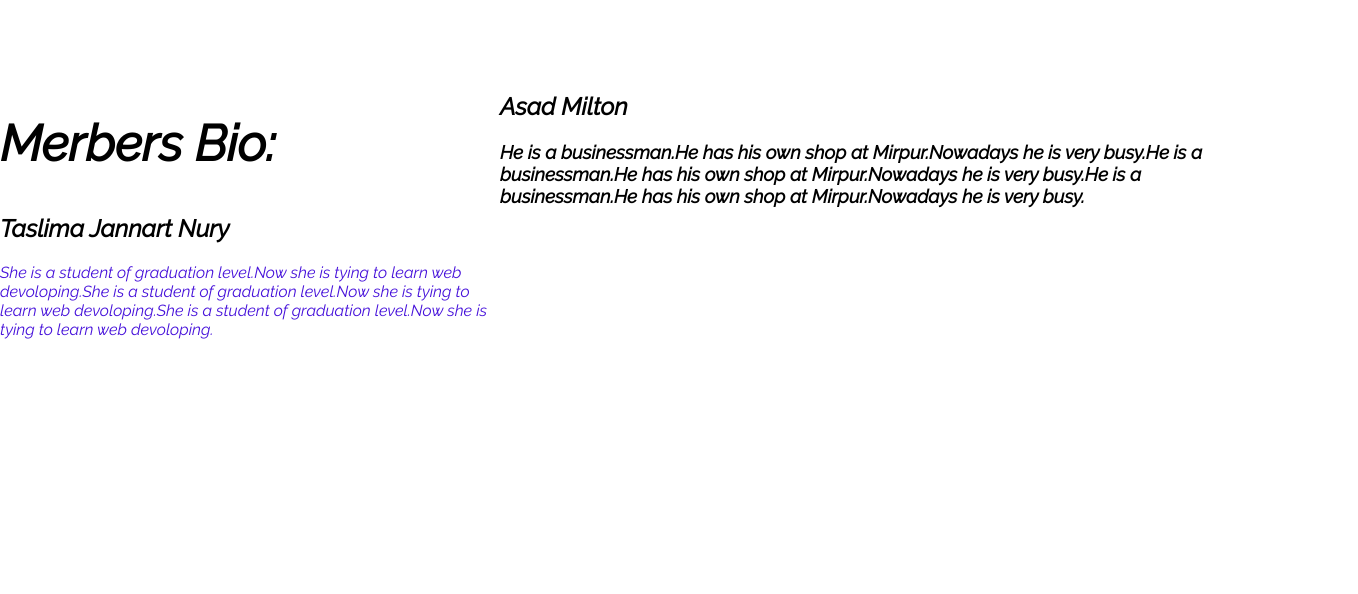
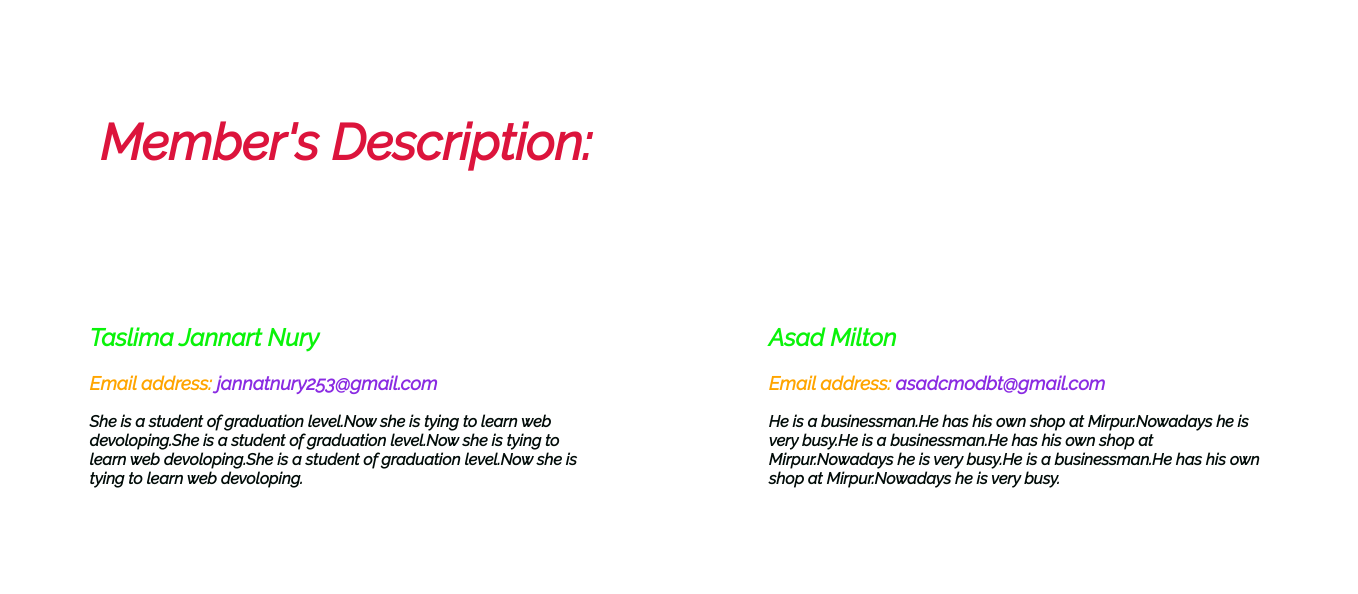
Before and after one commit to jannatnury/developer-portfolio, a plain HTML site: page index.html in a window 1280 px wide. Shown: the part 1809-2403 px from the top of the page, 1358 px wide, since content can reach past the window. Before the commit the page ends 2164 px from the top, so only its background shows below. Drawn offline with Linux system fonts and the light colour scheme.

Commit message:
third part added

```diff
--- a/index.html
+++ b/index.html
@@ -11,7 +11,7 @@
     <link rel="stylesheet" href="style.css">
 </head>
 <body>
-    <section class="top-banner">
+    <section class="top-banner flexiable-container">
         <div class="hw"><h1 class="wc">Welcome To</h1>
         <h1><span class="nw">Nury's First</span> Website</h1>
         <h3>Little <span class="lazy">LaZy</span> but loves my family much </h3>
@@ -23,9 +23,9 @@
 
         <div class="hw"><img src="nury.png" alt=""></div>
     </section>
-    <section class="my-family">
+    <section class="my-family flexiable-container">
         <div class="hw">
-           <img src="images/jhankar2.png" alt="">
+           <img src="images/fam.png" alt="">
         </div>
         <div class="hw">
             <h1>My Family</h2>
@@ -34,19 +34,22 @@
             <a class="link-button" target="_blank" href="https://www.linkedin.com/in/asad-milton-4006612b/">Contact My Husband </a>
         </div>
     </section>
-    <section>
-        <div>
-            <h1>Merbers Bio:</h1>
-            <h2>Taslima Jannart Nury</h2>
-            <p>She is a student of graduation level.Now she is tying to learn web devoloping.She is a student of graduation level.Now she is tying to learn web devoloping.She is a student of graduation level.Now she is tying to learn web devoloping. </p>
+    <section class="esperience area">
+        <h1 class="member-des">Member's Description:</h1>
+        <div class="flexiable-container">
+
+        <div class="hw">
+            <h2 class="name">Taslima Jannart Nury</h2>
+            <h3 class="orange">Email address: <span class="email">jannatnury253@gmail.com</span> </h3>
+            <p class="text">She is a student of graduation level.Now she is tying to learn web devoloping.She is a student of graduation level.Now she is tying to learn web devoloping.She is a student of graduation level.Now she is tying to learn web devoloping. </p>
         </div>
-        <div>
-            <h2>Asad Milton</h2>
-            <h3>He is a businessman.He has his own shop at Mirpur.Nowadays he is very busy.He is a businessman.He has his own shop at Mirpur.Nowadays he is very busy.He is a businessman.He has his own shop at Mirpur.Nowadays he is very busy. </h3>
+        <div class="hw">
+            <h2 class="name">Asad Milton</h2>
+            <h3 class="orange">Email address: <span class="email">asadcmodbt@gmail.com</span></h3>
+            <p class="text">He is a businessman.He has his own shop at Mirpur.Nowadays he is very busy.He is a businessman.He has his own shop at Mirpur.Nowadays he is very busy.He is a businessman.He has his own shop at Mirpur.Nowadays he is very busy. </p>
+       </div>
         </div>
     </section>
 
-
-
 </body>
 </html>
--- a/style.css
+++ b/style.css
@@ -19,7 +19,7 @@ h1{
      color: rgb(70, 17, 218);
 
  }
-  section{
+  .flexiable-container{
       display: flex;
       margin-top: 1px;
   }
@@ -50,3 +50,25 @@ h1{
       background-repeat: no-repeat;
       background-position: right;
   }
+  .experience area{
+
+  }
+  .orange{
+      color: orange;
+  }
+  .email{
+      color:blueviolet;
+  }
+.text{
+    color:rgb(2, 12, 9);
+    font-weight: 600;
+}
+.name{
+    color: rgb(10, 243, 10);
+    font-weight: 900;
+}
+.member-des{
+    color: crimson;
+    font-weight: bolder;
+    padding-left: 100px;
+}
```
